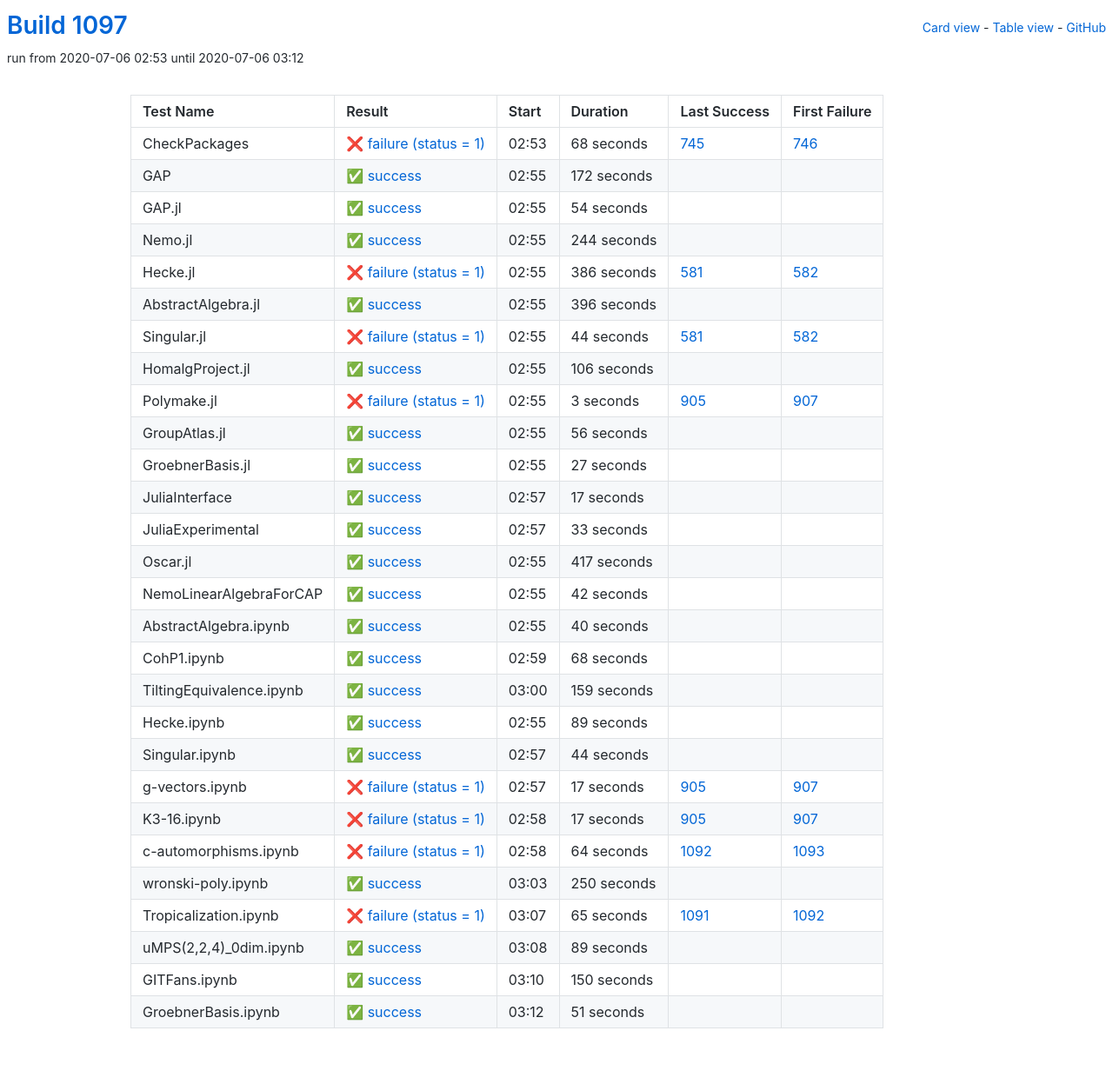
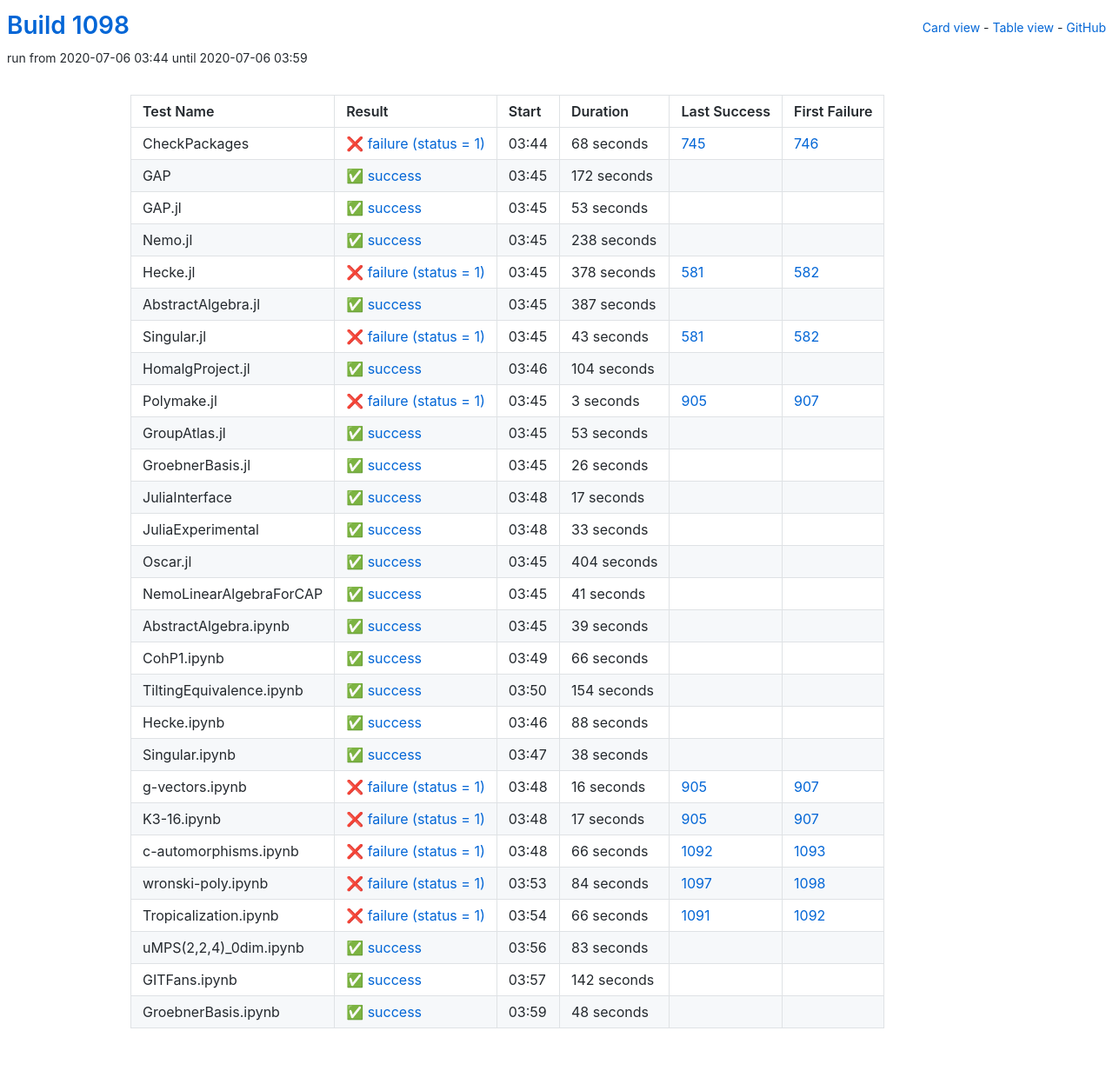
Before and after one commit to oscar-system/oscar-ci-status-1.4, a Jekyll site: the page built from table.html, in a window 1280 px wide. Shown: the whole page at 87% size. Built offline with Jekyll 4.4.1, drawn with Linux system fonts in a browser that asks for light colours.

Commit message:
Build #1098

```diff
--- a/_data/ci.yml
+++ b/_data/ci.yml
@@ -1,6 +1,6 @@
 ---
-build: 1097
-build_url: https://oscarci.mathematik.uni-kl.de/job/oscar-julia-1.4/1097/
+build: 1098
+build_url: https://oscarci.mathematik.uni-kl.de/job/oscar-julia-1.4/1098/
 job: oscar-julia-1.4
 organization: oscar-system
 repo: oscar-ci-status-1.4
@@ -8,8 +8,8 @@ repourl: https://github.com/oscar-system/oscar-ci-status-1.4
 tests:
 - name: CheckPackages
   id: checkpackages
-  log: https://oscarci.mathematik.uni-kl.de/job/oscar-julia-1.4/1097/artifact/logs/build-1097/CheckPackages.log
-  start: 2020-07-06 02:53
+  log: https://oscarci.mathematik.uni-kl.de/job/oscar-julia-1.4/1098/artifact/logs/build-1098/CheckPackages.log
+  start: 2020-07-06 03:44
   success: false
   exitcode: 1
   status: failure
@@ -20,8 +20,8 @@ tests:
   first_failure_url: https://oscarci.mathematik.uni-kl.de/job/oscar-julia-1.4/746/
 - name: GAP
   id: gap
-  log: https://oscarci.mathematik.uni-kl.de/job/oscar-julia-1.4/1097/artifact/logs/build-1097/GAP.log
-  start: 2020-07-06 02:55
+  log: https://oscarci.mathematik.uni-kl.de/job/oscar-julia-1.4/1098/artifact/logs/build-1098/GAP.log
+  start: 2020-07-06 03:45
   success: true
   exitcode: 0
   status: success
@@ -32,80 +32,80 @@ tests:
   first_failure_url:
 - name: GAP.jl
   id: gap-jl
-  log: https://oscarci.mathematik.uni-kl.de/job/oscar-julia-1.4/1097/artifact/logs/build-1097/GAP.jl.log
-  start: 2020-07-06 02:55
+  log: https://oscarci.mathematik.uni-kl.de/job/oscar-julia-1.4/1098/artifact/logs/build-1098/GAP.jl.log
+  start: 2020-07-06 03:45
   success: true
   exitcode: 0
   status: success
-  duration: 54
+  duration: 53
   last_success: false
   last_success_url:
   first_failure: false
   first_failure_url:
 - name: Nemo.jl
   id: nemo-jl
-  log: https://oscarci.mathematik.uni-kl.de/job/oscar-julia-1.4/1097/artifact/logs/build-1097/Nemo.jl.log
-  start: 2020-07-06 02:55
+  log: https://oscarci.mathematik.uni-kl.de/job/oscar-julia-1.4/1098/artifact/logs/build-1098/Nemo.jl.log
+  start: 2020-07-06 03:45
   success: true
   exitcode: 0
   status: success
-  duration: 244
+  duration: 238
   last_success: false
   last_success_url:
   first_failure: false
   first_failure_url:
 - name: Hecke.jl
   id: hecke-jl
-  log: https://oscarci.mathematik.uni-kl.de/job/oscar-julia-1.4/1097/artifact/logs/build-1097/Hecke.jl.log
-  start: 2020-07-06 02:55
+  log: https://oscarci.mathematik.uni-kl.de/job/oscar-julia-1.4/1098/artifact/logs/build-1098/Hecke.jl.log
+  start: 2020-07-06 03:45
   success: false
   exitcode: 1
   status: failure
-  duration: 386
+  duration: 378
   last_success: 581
   last_success_url: https://oscarci.mathematik.uni-kl.de/job/oscar-julia-1.4/581/
   first_failure: 582
   first_failure_url: https://oscarci.mathematik.uni-kl.de/job/oscar-julia-1.4/582/
 - name: AbstractAlgebra.jl
   id: abstractalgebra-jl
-  log: https://oscarci.mathematik.uni-kl.de/job/oscar-julia-1.4/1097/artifact/logs/build-1097/AbstractAlgebra.jl.log
-  start: 2020-07-06 02:55
+  log: https://oscarci.mathematik.uni-kl.de/job/oscar-julia-1.4/1098/artifact/logs/build-1098/AbstractAlgebra.jl.log
+  start: 2020-07-06 03:45
   success: true
   exitcode: 0
   status: success
-  duration: 396
+  duration: 387
   last_success: false
   last_success_url:
   first_failure: false
   first_failure_url:
 - name: Singular.jl
   id: singular-jl
-  log: https://oscarci.mathematik.uni-kl.de/job/oscar-julia-1.4/1097/artifact/logs/build-1097/Singular.jl.log
-  start: 2020-07-06 02:55
+  log: https://oscarci.mathematik.uni-kl.de/job/oscar-julia-1.4/1098/artifact/logs/build-1098/Singular.jl.log
+  start: 2020-07-06 03:45
   success: false
   exitcode: 1
   status: failure
-  duration: 44
+  duration: 43
   last_success: 581
   last_success_url: https://oscarci.mathematik.uni-kl.de/job/oscar-julia-1.4/581/
   first_failure: 582
   first_failure_url: https://oscarci.mathematik.uni-kl.de/job/oscar-julia-1.4/582/
 - name: HomalgProject.jl
   id: homalgproject-jl
-  log: https://oscarci.mathematik.uni-kl.de/job/oscar-julia-1.4/1097/artifact/logs/build-1097/HomalgProject.jl.log
-  start: 2020-07-06 02:55
+  log: https://oscarci.mathematik.uni-kl.de/job/oscar-julia-1.4/1098/artifact/logs/build-1098/HomalgProject.jl.log
+  start: 2020-07-06 03:46
   success: true
   exitcode: 0
   status: success
-  duration: 106
+  duration: 104
   last_success: false
   last_success_url:
   first_failure: false
   first_failure_url:
 - name: Polymake.jl
   id: polymake-jl
-  log: https://oscarci.mathematik.uni-kl.de/job/oscar-julia-1.4/1097/artifact/logs/build-1097/Polymake.jl.log
-  start: 2020-07-06 02:55
+  log: https://oscarci.mathematik.uni-kl.de/job/oscar-julia-1.4/1098/artifact/logs/build-1098/Polymake.jl.log
+  start: 2020-07-06 03:45
   success: false
   exitcode: 1
   status: failure
@@ -116,32 +116,32 @@ tests:
   first_failure_url: https://oscarci.mathematik.uni-kl.de/job/oscar-julia-1.4/907/
 - name: GroupAtlas.jl
   id: groupatlas-jl
-  log: https://oscarci.mathematik.uni-kl.de/job/oscar-julia-1.4/1097/artifact/logs/build-1097/GroupAtlas.jl.log
-  start: 2020-07-06 02:55
+  log: https://oscarci.mathematik.uni-kl.de/job/oscar-julia-1.4/1098/artifact/logs/build-1098/GroupAtlas.jl.log
+  start: 2020-07-06 03:45
   success: true
   exitcode: 0
   status: success
-  duration: 56
+  duration: 53
   last_success: false
   last_success_url:
   first_failure: false
   first_failure_url:
 - name: GroebnerBasis.jl
   id: groebnerbasis-jl
-  log: https://oscarci.mathematik.uni-kl.de/job/oscar-julia-1.4/1097/artifact/logs/build-1097/GroebnerBasis.jl.log
-  start: 2020-07-06 02:55
+  log: https://oscarci.mathematik.uni-kl.de/job/oscar-julia-1.4/1098/artifact/logs/build-1098/GroebnerBasis.jl.log
+  start: 2020-07-06 03:45
   success: true
   exitcode: 0
   status: success
-  duration: 27
+  duration: 26
   last_success: false
   last_success_url:
   first_failure: false
   first_failure_url:
 - name: JuliaInterface
   id: juliainterface
-  log: https://oscarci.mathematik.uni-kl.de/job/oscar-julia-1.4/1097/artifact/logs/build-1097/JuliaInterface.log
-  start: 2020-07-06 02:57
+  log: https://oscarci.mathematik.uni-kl.de/job/oscar-julia-1.4/1098/artifact/logs/build-1098/JuliaInterface.log
+  start: 2020-07-06 03:48
   success: true
   exitcode: 0
   status: success
@@ -152,8 +152,8 @@ tests:
   first_failure_url:
 - name: JuliaExperimental
   id: juliaexperimental
-  log: https://oscarci.mathematik.uni-kl.de/job/oscar-julia-1.4/1097/artifact/logs/build-1097/JuliaExperimental.log
-  start: 2020-07-06 02:57
+  log: https://oscarci.mathematik.uni-kl.de/job/oscar-julia-1.4/1098/artifact/logs/build-1098/JuliaExperimental.log
+  start: 2020-07-06 03:48
   success: true
   exitcode: 0
   status: success
@@ -164,104 +164,104 @@ tests:
   first_failure_url:
 - name: Oscar.jl
   id: oscar-jl
-  log: https://oscarci.mathematik.uni-kl.de/job/oscar-julia-1.4/1097/artifact/logs/build-1097/Oscar.jl.log
-  start: 2020-07-06 02:55
+  log: https://oscarci.mathematik.uni-kl.de/job/oscar-julia-1.4/1098/artifact/logs/build-1098/Oscar.jl.log
+  start: 2020-07-06 03:45
   success: true
   exitcode: 0
   status: success
-  duration: 417
+  duration: 404
   last_success: false
   last_success_url:
   first_failure: false
   first_failure_url:
 - name: NemoLinearAlgebraForCAP
   id: nemolinearalgebraforcap
-  log: https://oscarci.mathematik.uni-kl.de/job/oscar-julia-1.4/1097/artifact/logs/build-1097/NemoLinearAlgebraForCAP.log
-  start: 2020-07-06 02:55
+  log: https://oscarci.mathematik.uni-kl.de/job/oscar-julia-1.4/1098/artifact/logs/build-1098/NemoLinearAlgebraForCAP.log
+  start: 2020-07-06 03:45
   success: true
   exitcode: 0
   status: success
-  duration: 42
+  duration: 41
   last_success: false
   last_success_url:
   first_failure: false
   first_failure_url:
 - name: AbstractAlgebra.ipynb
   id: abstractalgebra-ipynb
-  log: https://oscarci.mathematik.uni-kl.de/job/oscar-julia-1.4/1097/artifact/logs/build-1097/AbstractAlgebra.ipynb.log
-  start: 2020-07-06 02:55
+  log: https://oscarci.mathematik.uni-kl.de/job/oscar-julia-1.4/1098/artifact/logs/build-1098/AbstractAlgebra.ipynb.log
+  start: 2020-07-06 03:45
   success: true
   exitcode: 0
   status: success
-  duration: 40
+  duration: 39
   last_success: false
   last_success_url:
   first_failure: false
   first_failure_url:
 - name: CohP1.ipynb
   id: cohp1-ipynb
-  log: https://oscarci.mathematik.uni-kl.de/job/oscar-julia-1.4/1097/artifact/logs/build-1097/CohP1.ipynb.log
-  start: 2020-07-06 02:59
+  log: https://oscarci.mathematik.uni-kl.de/job/oscar-julia-1.4/1098/artifact/logs/build-1098/CohP1.ipynb.log
+  start: 2020-07-06 03:49
   success: true
   exitcode: 0
   status: success
-  duration: 68
+  duration: 66
   last_success: false
   last_success_url:
   first_failure: false
   first_failure_url:
 - name: TiltingEquivalence.ipynb
   id: tiltingequivalence-ipynb
-  log: https://oscarci.mathematik.uni-kl.de/job/oscar-julia-1.4/1097/artifact/logs/build-1097/TiltingEquivalence.ipynb.log
-  start: 2020-07-06 03:00
+  log: https://oscarci.mathematik.uni-kl.de/job/oscar-julia-1.4/1098/artifact/logs/build-1098/TiltingEquivalence.ipynb.log
+  start: 2020-07-06 03:50
   success: true
   exitcode: 0
   status: success
-  duration: 159
+  duration: 154
   last_success: false
   last_success_url:
   first_failure: false
   first_failure_url:
 - name: Hecke.ipynb
   id: hecke-ipynb
-  log: https://oscarci.mathematik.uni-kl.de/job/oscar-julia-1.4/1097/artifact/logs/build-1097/Hecke.ipynb.log
-  start: 2020-07-06 02:55
+  log: https://oscarci.mathematik.uni-kl.de/job/oscar-julia-1.4/1098/artifact/logs/build-1098/Hecke.ipynb.log
+  start: 2020-07-06 03:46
   success: true
   exitcode: 0
   status: success
-  duration: 89
+  duration: 88
   last_success: false
   last_success_url:
   first_failure: false
   first_failure_url:
 - name: Singular.ipynb
   id: singular-ipynb
-  log: https://oscarci.mathematik.uni-kl.de/job/oscar-julia-1.4/1097/artifact/logs/build-1097/Singular.ipynb.log
-  start: 2020-07-06 02:57
+  log: https://oscarci.mathematik.uni-kl.de/job/oscar-julia-1.4/1098/artifact/logs/build-1098/Singular.ipynb.log
+  start: 2020-07-06 03:47
   success: true
   exitcode: 0
   status: success
-  duration: 44
+  duration: 38
   last_success: false
   last_success_url:
   first_failure: false
   first_failure_url:
 - name: g-vectors.ipynb
   id: g-vectors-ipynb
-  log: https://oscarci.mathematik.uni-kl.de/job/oscar-julia-1.4/1097/artifact/logs/build-1097/g-vectors.ipynb.log
-  start: 2020-07-06 02:57
+  log: https://oscarci.mathematik.uni-kl.de/job/oscar-julia-1.4/1098/artifact/logs/build-1098/g-vectors.ipynb.log
+  start: 2020-07-06 03:48
   success: false
   exitcode: 1
   status: failure
-  duration: 17
+  duration: 16
   last_success: 905
   last_success_url: https://oscarci.mathematik.uni-kl.de/job/oscar-julia-1.4/905/
   first_failure: 907
   first_failure_url: https://oscarci.mathematik.uni-kl.de/job/oscar-julia-1.4/907/
 - name: K3-16.ipynb
   id: k3-16-ipynb
-  log: https://oscarci.mathematik.uni-kl.de/job/oscar-julia-1.4/1097/artifact/logs/build-1097/K3-16.ipynb.log
-  start: 2020-07-06 02:58
+  log: https://oscarci.mathematik.uni-kl.de/job/oscar-julia-1.4/1098/artifact/logs/build-1098/K3-16.ipynb.log
+  start: 2020-07-06 03:48
   success: false
   exitcode: 1
   status: failure
@@ -272,72 +272,72 @@ tests:
   first_failure_url: https://oscarci.mathematik.uni-kl.de/job/oscar-julia-1.4/907/
 - name: c-automorphisms.ipynb
   id: c-automorphisms-ipynb
-  log: https://oscarci.mathematik.uni-kl.de/job/oscar-julia-1.4/1097/artifact/logs/build-1097/c-automorphisms.ipynb.log
-  start: 2020-07-06 02:58
+  log: https://oscarci.mathematik.uni-kl.de/job/oscar-julia-1.4/1098/artifact/logs/build-1098/c-automorphisms.ipynb.log
+  start: 2020-07-06 03:48
   success: false
   exitcode: 1
   status: failure
-  duration: 64
+  duration: 66
   last_success: 1092
   last_success_url: https://oscarci.mathematik.uni-kl.de/job/oscar-julia-1.4/1092/
   first_failure: 1093
   first_failure_url: https://oscarci.mathematik.uni-kl.de/job/oscar-julia-1.4/1093/
 - name: wronski-poly.ipynb
   id: wronski-poly-ipynb
-  log: https://oscarci.mathematik.uni-kl.de/job/oscar-julia-1.4/1097/artifact/logs/build-1097/wronski-poly.ipynb.log
-  start: 2020-07-06 03:03
-  success: true
-  exitcode: 0
-  status: success
-  duration: 250
-  last_success: false
-  last_success_url:
-  first_failure: false
-  first_failure_url:
-- name: Tropicalization.ipynb
-  id: tropicalization-ipynb
-  log: https://oscarci.mathematik.uni-kl.de/job/oscar-julia-1.4/1097/artifact/logs/build-1097/Tropicalization.ipynb.log
-  start: 2020-07-06 03:07
+  log: https://oscarci.mathematik.uni-kl.de/job/oscar-julia-1.4/1098/artifact/logs/build-1098/wronski-poly.ipynb.log
+  start: 2020-07-06 03:53
   success: false
   exitcode: 1
   status: failure
-  duration: 65
+  duration: 84
+  last_success: 1097
+  last_success_url: https://oscarci.mathematik.uni-kl.de/job/oscar-julia-1.4/1097/
+  first_failure: 1098
+  first_failure_url: https://oscarci.mathematik.uni-kl.de/job/oscar-julia-1.4/1098/
+- name: Tropicalization.ipynb
+  id: tropicalization-ipynb
+  log: https://oscarci.mathematik.uni-kl.de/job/oscar-julia-1.4/1098/artifact/logs/build-1098/Tropicalization.ipynb.log
+  start: 2020-07-06 03:54
+  success: false
+  exitcode: 1
+  status: failure
+  duration: 66
   last_success: 1091
   last_success_url: https://oscarci.mathematik.uni-kl.de/job/oscar-julia-1.4/1091/
   first_failure: 1092
   first_failure_url: https://oscarci.mathematik.uni-kl.de/job/oscar-julia-1.4/1092/
 - name: uMPS(2,2,4)_0dim.ipynb
   id: umps-2-2-4-0dim-ipynb
-  log: https://oscarci.mathematik.uni-kl.de/job/oscar-julia-1.4/1097/artifact/logs/build-1097/uMPS-2-2-4-_0dim.ipynb.log
-  start: 2020-07-06 03:08
+  log: https://oscarci.mathematik.uni-kl.de/job/oscar-julia-1.4/1098/artifact/logs/build-1098/uMPS-2-2-4-_0dim.ipynb.log
+  start: 2020-07-06 03:56
   success: true
   exitcode: 0
   status: success
-  duration: 89
+  duration: 83
   last_success: false
   last_success_url:
   first_failure: false
   first_failure_url:
 - name: GITFans.ipynb
   id: gitfans-ipynb
-  log: https://oscarci.mathematik.uni-kl.de/job/oscar-julia-1.4/1097/artifact/logs/build-1097/GITFans.ipynb.log
-  start: 2020-07-06 03:10
+  log: https://oscarci.mathematik.uni-kl.de/job/oscar-julia-1.4/1098/artifact/logs/build-1098/GITFans.ipynb.log
+  start: 2020-07-06 03:57
   success: true
   exitcode: 0
   status: success
-  duration: 150
+  duration: 142
   last_success: false
   last_success_url:
   first_failure: false
   first_failure_url:
 - name: GroebnerBasis.ipynb
   id: groebnerbasis-ipynb
-  log: https://oscarci.mathematik.uni-kl.de/job/oscar-julia-1.4/1097/artifact/logs/build-1097/GroebnerBasis.ipynb.log
-  start: 2020-07-06 03:12
+  log: https://oscarci.mathematik.uni-kl.de/job/oscar-julia-1.4/1098/artifact/logs/build-1098/GroebnerBasis.ipynb.log
+  start: 2020-07-06 03:59
   success: true
   exitcode: 0
   status: success
-  duration: 51
+  duration: 48
   last_success: false
   last_success_url:
   first_failure: false
```
Also changed, not shown: README.md.
